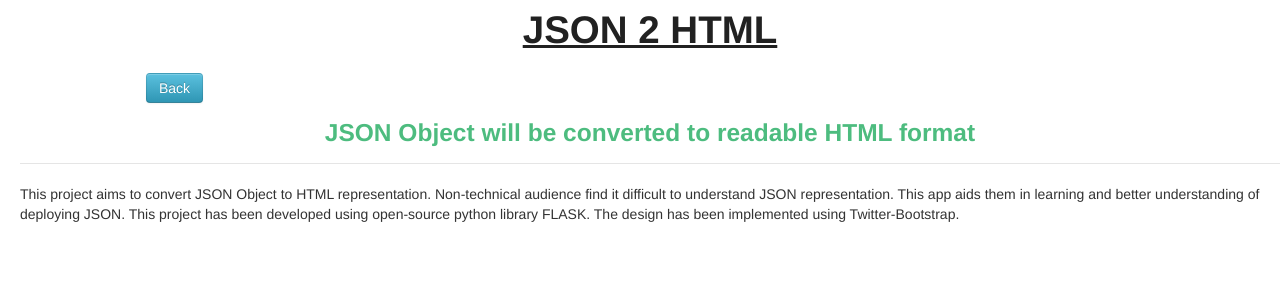
After one commit to softvar/json2html-flask, a Flask app: page /about in a window 1280 px wide. The commit adds this page. Shown: the top 300 px of the page. Run offline with Flask 2, Linux system fonts and the light colour scheme.

Commit message:
complete app

```diff
--- a/hello.py
+++ b/hello.py
@@ -25,6 +25,10 @@ a = ''
 @app.route('/')
 def my_form():
     return render_template("my-form.html")
+
+@app.route('/about')
+def aboutMe():
+    return render_template("about.html")
 
 @app.route('/', methods=['POST'])
 def my_form_post():
--- a/static/main.css
+++ b/static/main.css
@@ -17,7 +17,7 @@
 		padding: 10px;
 	}
 	#output{
-		background: #FAFAFA;
+		background: #FCFCFC;
 	}
 	#legend,#legend2{
 		text-align:center;
@@ -43,3 +43,16 @@
 		font-style: italic;
 		margin-left: 44%;
 	}
+	input[type=button]{
+		margin-left: 10%;
+		margin-top: 1%;
+	}
+	#links{
+		margin-left: 20%;
+		margin-top: 1%;
+	}
+	#tour{
+		font-size: 18px;
+		float: left;
+		margin-left: 10%;
+	}
--- /dev/null
+++ b/templates/about.html
@@ -0,0 +1,24 @@
+<!DOCTYPE html>
+<html lang="en">
+<head>
+<title>JSON2HTML| HOME</title>
+<link rel="stylesheet" type="text/css" href="../static/bootstrap.min.css">
+<link rel="stylesheet" type="text/css" href="../static/main.css">
+</head>
+<body>
+<div id="container">
+	<h1 class="topic">JSON 2 HTML</h1>
+	<a href="/"><input type="button" class="btn btn-info" value="Back"  /></a>
+    <h3 class="description">JSON Object will be converted to readable HTML format</h3>
+    <legend></legend>
+    This project aims to convert JSON Object to HTML representation.
+    Non-technical audience find it difficult to understand JSON representation. This app aids them in learning and better understanding of deploying JSON.
+
+    This project has been developed using open-source python library FLASK.
+    The design has been implemented using Twitter-Bootstrap.
+
+
+
+</div>
+</body>
+</html>
```
Also changed, not shown: templates/my-form.html (+9 -0 lines).
